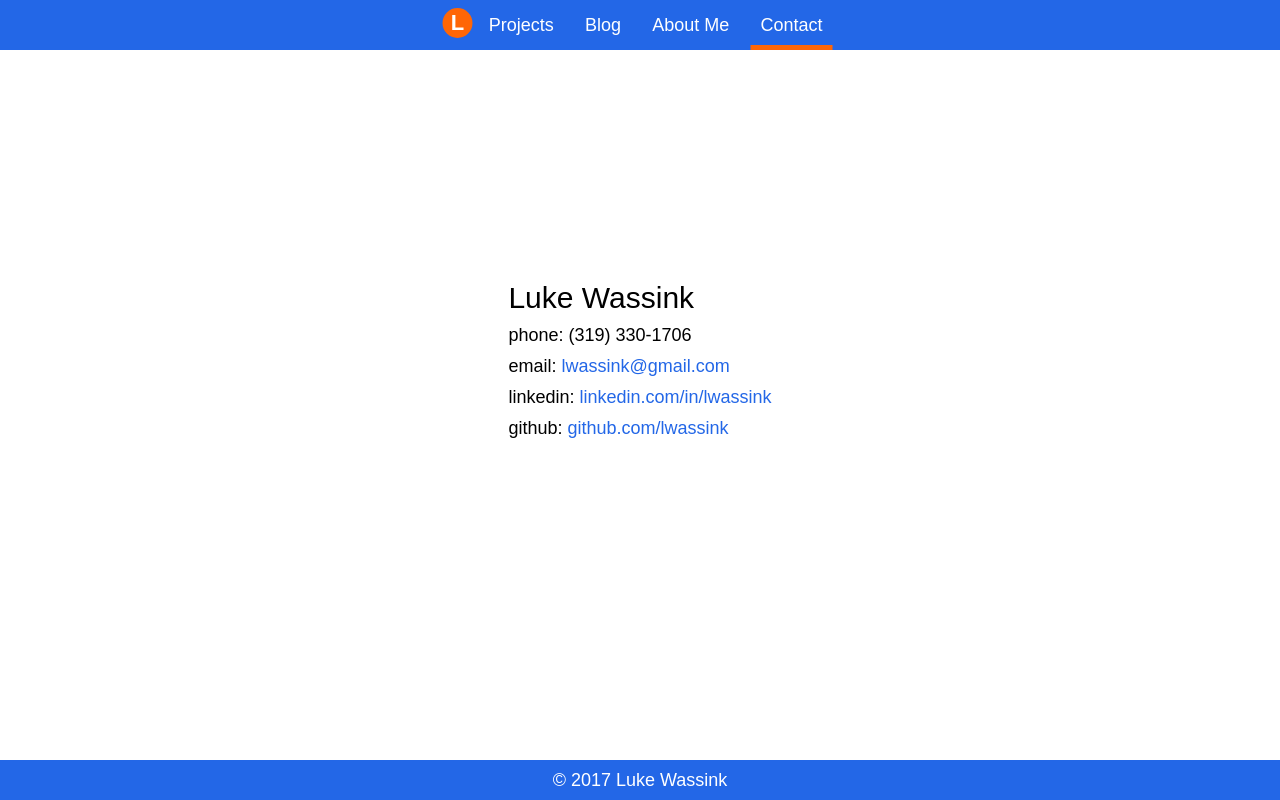
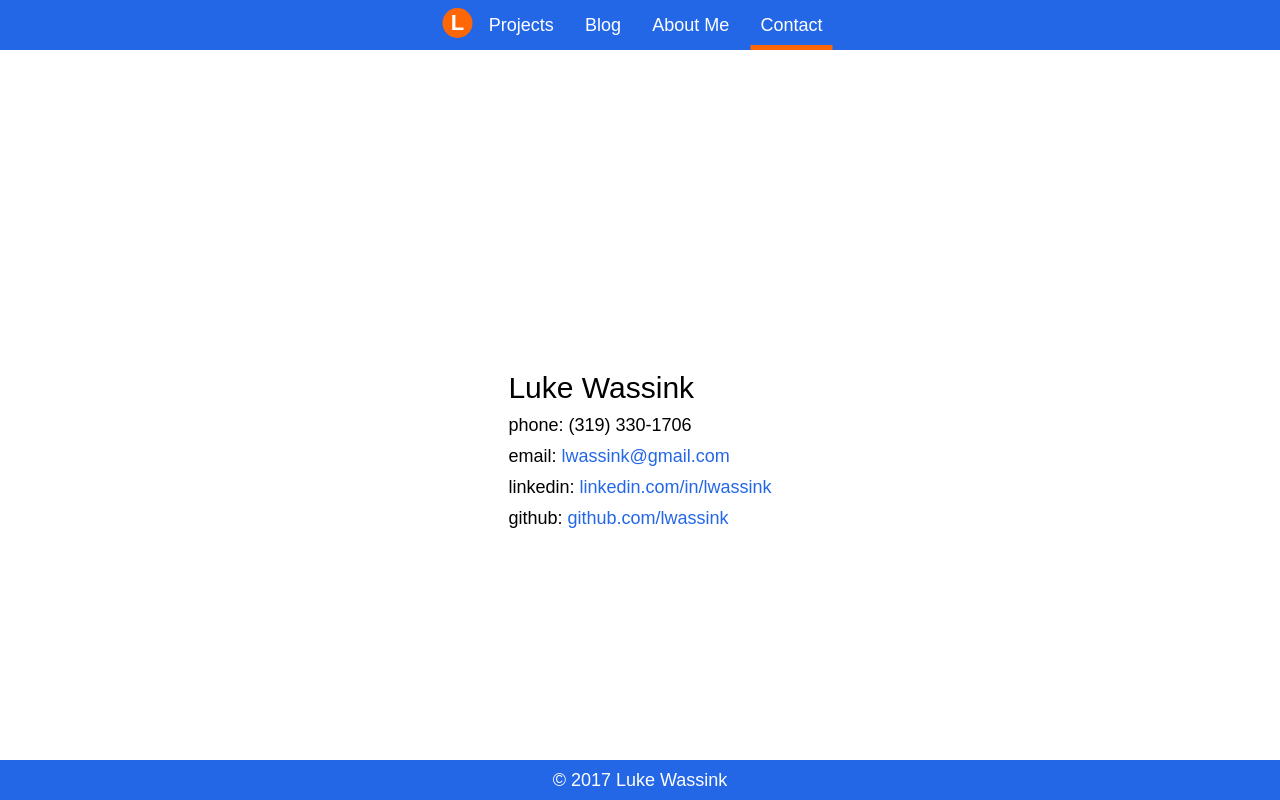
Before and after one commit to lwassink/personal-site, a React app in the folder frontend/: page /contact in a window 1280 px wide. Built offline with nearby package versions, Linux system fonts and the light colour scheme; a web font is replaced by a local one.

Commit message:
pad center

```diff
--- a/frontend/src/styles/layout.scss
+++ b/frontend/src/styles/layout.scss
@@ -15,9 +15,10 @@ a {
 
 div.center {
 	position: absolute;
-  top: 45%;
+  top: 50%;
   left: 50%;
   transform: translate(-50%, -50%);
+	margin: 50px 0 100px 0;
 }
 
 .tooltip {
```
